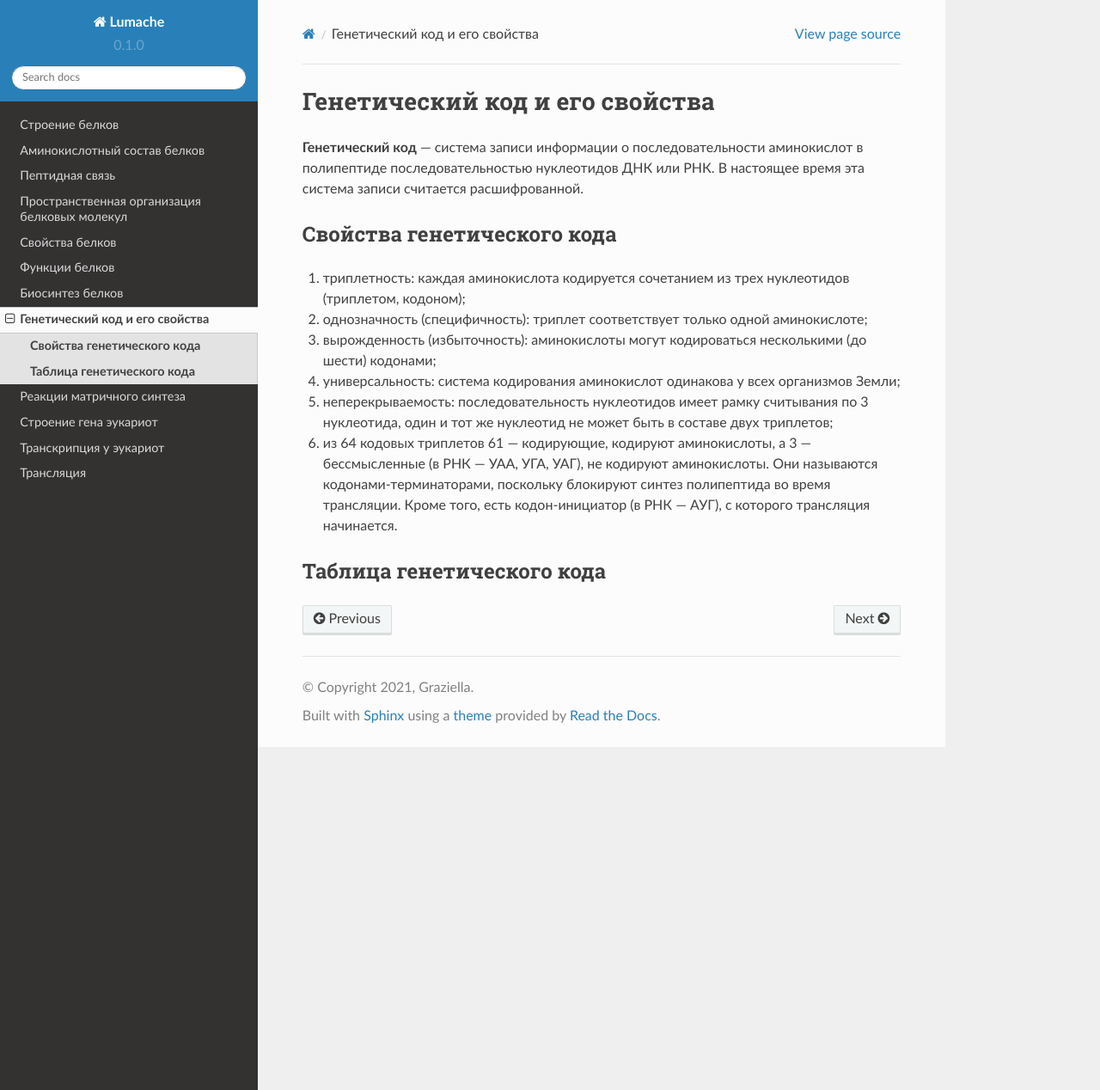
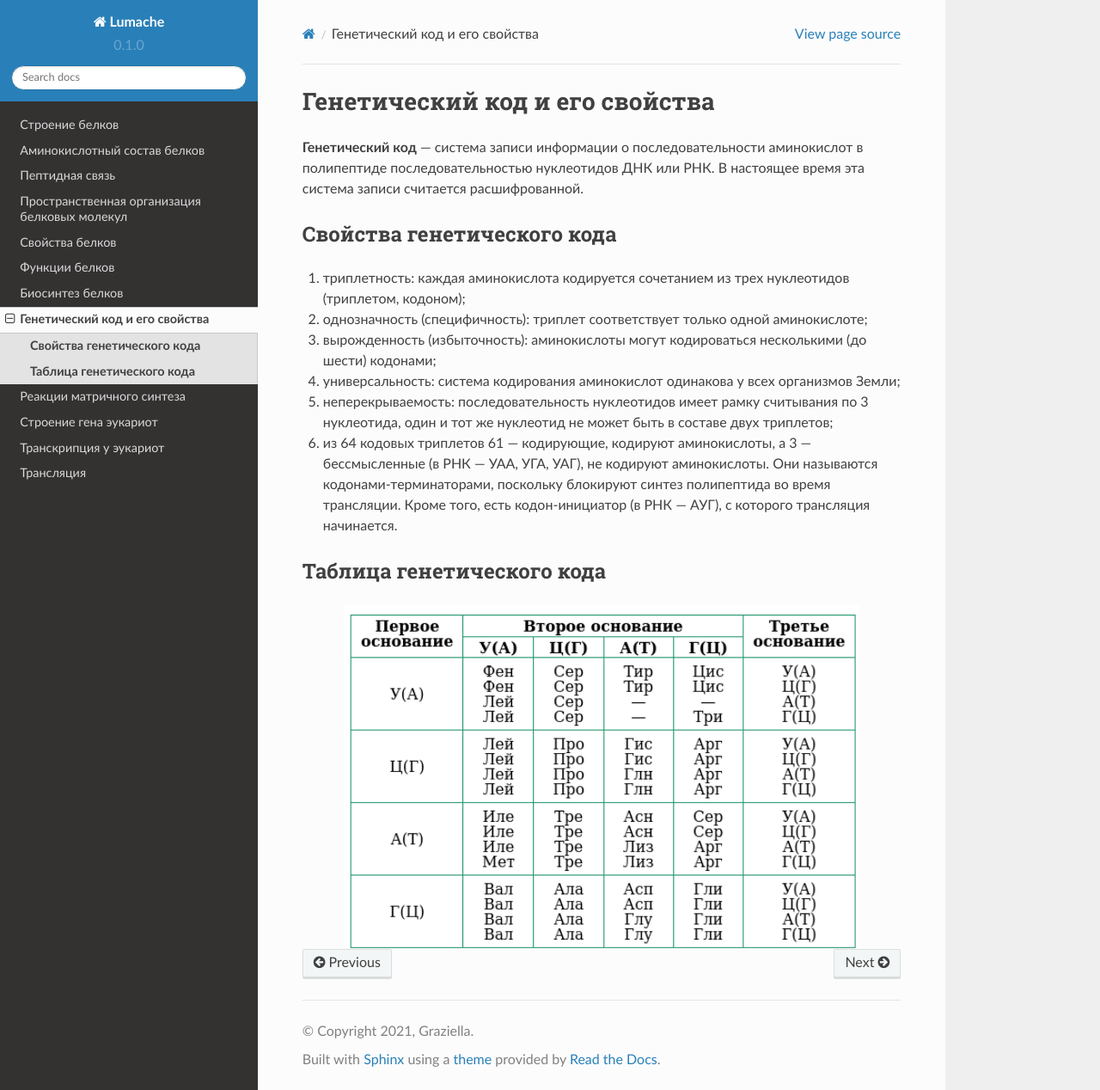
Before and after one commit to neptune2021/test_documentation, a Sphinx documentation site: the page built from docs/source/08.rst, in a window 1280 px wide and 1268 px high. Shown: the whole window at 86% size. Built offline with Sphinx 7.4.7 and the Read the Docs theme 2.0.0, drawn with Linux system fonts in a browser that asks for light colours.

Commit message:
Update 08.rst

```diff
--- a/docs/source/08.rst
+++ b/docs/source/08.rst
@@ -13,3 +13,6 @@
 
 **Таблица генетического кода**
 ----------------
+.. image:: img/table.png
+  :width: 600
+  :align: center
```
